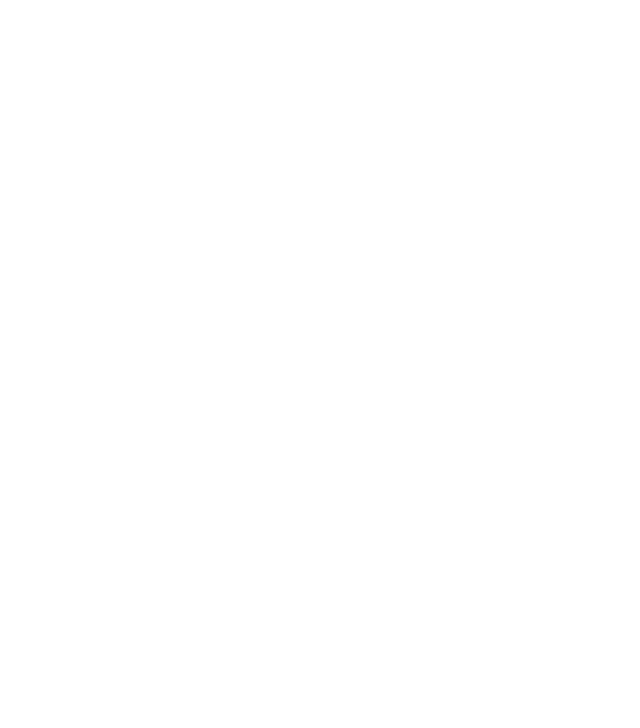
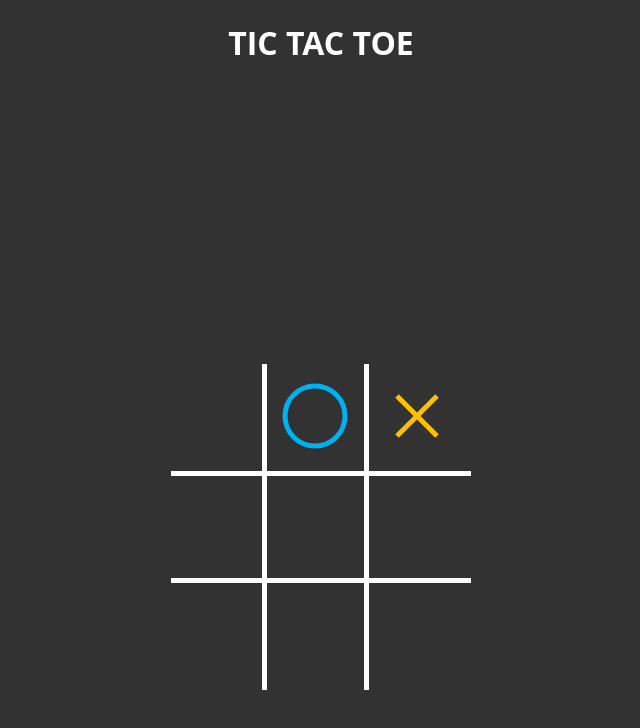
Before and after one commit to alpay66/tic-tac-toe-prompt, a plain HTML site: page index.html in a window 1280 px wide. Shown: the whole page, without its empty margins (319-959 px from the left). Drawn offline with Linux system fonts and the light colour scheme.

Commit message:
addedXandO

```diff
--- a/index.html
+++ b/index.html
@@ -7,8 +7,9 @@
     <meta name="viewport" content="width=device-width, initial-scale=1.0">
     <title>Tic Tac Toe</title>
 </head>
-<body>
-
+<body onload="init()">
+    <h1>TIC TAC TOE</h1>
+    <div id="content"></div>
 
 
     <script src="script.js"></script>
--- a/script.js
+++ b/script.js
@@ -0,0 +1,85 @@
+let fields = [
+    null,
+    'circle',
+    'cross',
+    null,
+    null,
+    null,
+    null,
+    null,
+    null,
+];
+
+function init() {
+    render();
+}
+
+function render() {
+    let content = document.getElementById('content');
+    let tableHTML = '<table>';
+
+    for (let i = 0; i < 3; i++) {
+        tableHTML += '<tr>';
+        for (let j = 0; j < 3; j++) {
+            const index = i * 3 + j;
+            let symbol = '';
+
+            if (fields[index] === 'circle') {
+                symbol = generateCircleSVG();
+            } else if (fields[index] === 'cross') {
+                symbol = generateCrossSVG();
+            }
+
+            tableHTML += `<td>${symbol}</td>`;
+        }
+        tableHTML += '</tr>';
+    }
+
+    tableHTML += '</table>';
+    content.innerHTML = tableHTML;
+}
+
+function generateCircleSVG() {
+    return /* html */ `
+        <svg
+            width="70"
+            height="70"
+            viewBox="0 0 70 70"
+            xmlns="http://www.w3.org/2000/svg">
+
+            <circle cx="35" cy="35" r="30" fill="none" stroke="#00B0EF" stroke-width="5">
+                <animate
+                    attributeName="stroke-dasharray"
+                    from="0, 188.4"
+                    to="188.4, 188.4"
+                    dur="500ms"
+                    fill="freeze" />
+            </circle>
+        </svg>
+    `;
+}
+
+function generateCrossSVG() {
+    return /* html */ `
+        <svg width="70" height="70" viewBox="0 0 70 70" xmlns="http://www.w3.org/2000/svg">
+            <line x1="15" y1="15" x2="55" y2="55" stroke="#FFC000" stroke-width="5">
+                <animate
+                    attributeName="stroke-dasharray"
+                    from="0, 56.57"
+                    to="56.57, 56.57"
+                    dur="500ms"
+                    fill="freeze"
+                    begin="0s"/>
+            </line>
+            <line x1="15" y1="55" x2="55" y2="15" stroke="#FFC000" stroke-width="5">
+                <animate
+                    attributeName="stroke-dasharray"
+                    from="0, 56.57"
+                    to="56.57, 56.57"
+                    dur="500ms"
+                    fill="freeze"
+                    begin="0s"/>
+            </line>
+        </svg>
+    `;
+}
--- a/style.css
+++ b/style.css
@@ -0,0 +1,60 @@
+/* styles.css */
+
+body {
+    background-color: #323232;
+    font-family: 'Open Sans', sans-serif;
+    color: rgb(255, 255, 255);
+    height: 100vh;
+    margin: 0;
+}
+
+h1 {
+    text-align: center;
+}
+
+#content {
+    margin-top: 300px;
+    display: flex;
+    justify-content: center;
+    align-items: center;
+}
+
+table {
+    width: 300px;
+    height: 300px;
+    border-collapse: collapse;
+    border: 5px solid transparent; /* Entfernt äußere Ränder */
+}
+
+td {
+    width: 100px;
+    height: 100px;
+    text-align: center;
+    vertical-align: middle;
+    font-size: 2em;
+    border: 5px solid white;
+}
+
+tr:first-child td {
+    border-top: none;
+}
+
+tr:last-child td {
+    border-bottom: none;
+}
+
+td:first-child {
+    border-left: none;
+}
+
+td:last-child {
+    border-right: none;
+}
+
+.circle {
+    color: blue;
+}
+
+.cross {
+    color: red;
+}
```
